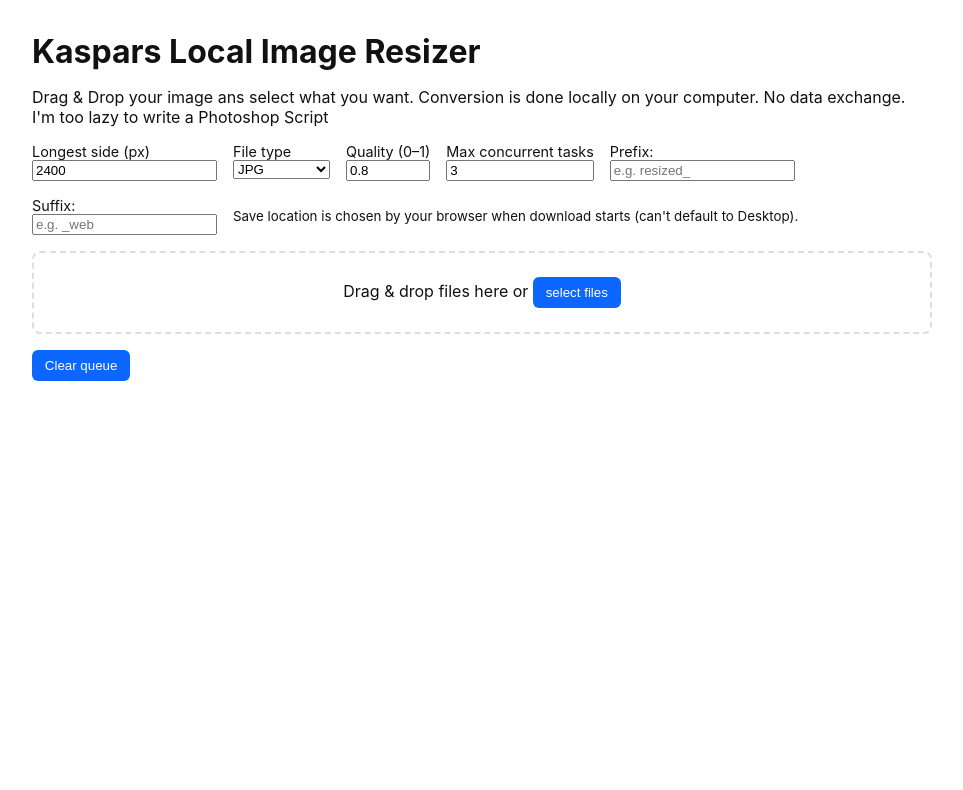
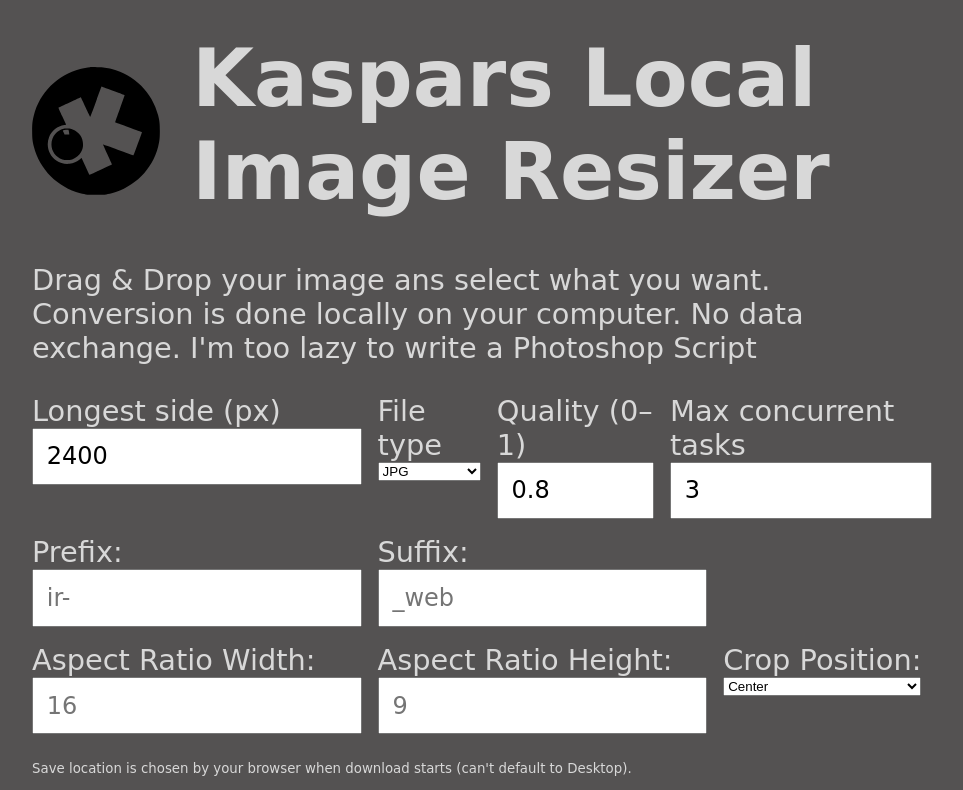
Before and after one commit to kaspar-allenbach/image-resizer, a website built with Vite: page index.html in a window 1280 px wide. Shown: the top 790 px of the page, without its empty margins (158-1121 px from the left). Built offline with nearby package versions, Linux system fonts and the light colour scheme; a web font is replaced by a local one.

Commit message:
add aspect ratio

```diff
--- a/index.html
+++ b/index.html
@@ -4,19 +4,32 @@
   <meta charset="utf-8" />
   <meta name="viewport" content="width=device-width,initial-scale=1" />
   <title>Kaspars Local Image Resizer</title>
+
+<link rel="preconnect" href="https://fonts.googleapis.com">
+<link rel="preconnect" href="https://fonts.gstatic.com" crossorigin>
+<link href="https://fonts.googleapis.com/css2?family=Space+Grotesk:wght@300..700&family=Tiny5&family=UnifrakturCook:wght@700&display=swap" rel="stylesheet">
+<link rel="icon" type="image/x-icon" href="/favicon.ico" />
+
   <link rel="stylesheet" href="src/styles.css" />
 </head>
 <body>
   <main class="container">
+    <div class="header">
+      <a href="https://atelier.kaspar-allenbach.ch">
+        <img src="kaspar-allenbach-logo.svg" alt="">
+      </a>
           <h1>Kaspars Local Image Resizer</h1>
+    </div>
               <p>Drag & Drop your image ans select what you want. Conversion is done locally on your computer. No data exchange. I'm too lazy to write a Photoshop Script</p>
 
     <section class="controls">
-      <label>Longest side (px)
+      <div class="controlGroup">
+        <label><span>Longest side (px)</span>
           <input id="size" type="number" min="1" value="2400" />
         </label>
 
-      <label>File type
+        <label>
+          <span>File type</span>
           <select id="filetype">
             <option value="image/jpeg">JPG</option>
             <option value="image/webp">WEBP</option>
@@ -25,22 +38,43 @@
           </select>
         </label>
 
-      <label>Quality (0–1)
+        <label><span>Quality (0–1)</span>
           <input id="quality" type="number" min="0" max="1" step="0.05" value="0.8" />
         </label>
 
-      <label>Max concurrent tasks
+        <label><span>Max concurrent tasks</span>
           <input id="concurrency" type="number" min="1" max="8" value="3" />
         </label>
-      <label>
-        Prefix:
-        <input type="text" id="prefix" placeholder="e.g. resized_" />
+      </div>
+      <div class="controlGroup">
+        <label><span>Prefix:</span>
+          <input type="text" id="prefix" placeholder="ir-" />
         </label>
         <label>
-        Suffix:
-        <input type="text" id="suffix" placeholder="e.g. _web" />
+          <span>Suffix:</span>
+          <input type="text" id="suffix" placeholder="_web" />
         </label>
-
+      </div>
+      <div class="controlGroup">
+        <label>
+          <span>Aspect Ratio Width:</span>
+          <input type="number" id="aspectRatioWidth" placeholder="16">
+        </label>
+        <label>
+          <span>Aspect Ratio Height:</span>
+          <input type="number" id="aspectRatioHeight" placeholder="9">
+        </label>
+        <label>
+          <span>Crop Position:</span>
+          <select id="cropPosition">
+            <option value="center">Center</option>
+            <option value="top-left">Top Left</option>
+            <option value="top-right">Top Right</option>
+            <option value="bottom-left">Bottom Left</option>
+            <option value="bottom-right">Bottom Right</option>
+          </select>
+        </label>
+      </div>
       <div class="note">
         <small>Save location is chosen by your browser when download starts (can't default to Desktop).</small>
       </div>
--- a/src/main.js
+++ b/src/main.js
@@ -3,7 +3,20 @@ import { processQueue, addFilesToQueue } from './processor.js';
 
 initUI({
   onFiles: async (files, options) => {
-    addFilesToQueue([...files], options);
+    // Read additional crop fields from the DOM (leave blank = no crop)
+    const arw = parseInt(document.getElementById('aspectRatioWidth')?.value, 10);
+    const arh = parseInt(document.getElementById('aspectRatioHeight')?.value, 10);
+    const cropPosition = document.getElementById('cropPosition')?.value || 'center';
+
+    const enhancedOptions = {
+      ...options,
+      aspectRatio: (Number.isFinite(arw) && arw > 0 && Number.isFinite(arh) && arh > 0)
+        ? { w: arw, h: arh }
+        : null,
+      cropPosition
+    };
+
+    addFilesToQueue([...files], enhancedOptions);
     processQueue();
   }
 });
--- a/src/processor.js
+++ b/src/processor.js
@@ -39,6 +39,46 @@ function updateStatus() {
     const p = queue.filter(i => i.status === 'processing').length;
     s.textContent = `Queued: ${q} • Processing: ${p}`
 }
+function cropCanvasToAspectRatio(c, aspect, position = 'center') {
+  if (!aspect || !aspect.w || !aspect.h) return c;
+
+  const targetRatio = aspect.w / aspect.h;
+  const currentRatio = c.width / c.height;
+
+  // If already effectively equal, skip
+  if (Math.abs(currentRatio - targetRatio) < 1e-6) return c;
+
+  let sx = 0, sy = 0, sw = c.width, sh = c.height;
+
+  if (currentRatio > targetRatio) {
+    // Image too wide → crop width
+    sw = Math.round(c.height * targetRatio);
+    if (position.includes('left')) {
+      sx = 0;
+    } else if (position.includes('right')) {
+      sx = c.width - sw;
+    } else {
+      sx = Math.round((c.width - sw) / 2);
+    }
+  } else {
+    // Image too tall → crop height
+    sh = Math.round(c.width / targetRatio);
+    if (position.includes('top')) {
+      sy = 0;
+    } else if (position.includes('bottom')) {
+      sy = c.height - sh;
+    } else {
+      sy = Math.round((c.height - sh) / 2);
+    }
+  }
+
+  const out = document.createElement('canvas');
+  out.width = sw;
+  out.height = sh;
+  const ctx = out.getContext('2d');
+  ctx.drawImage(c, sx, sy, sw, sh, 0, 0, sw, sh);
+  return out;
+}
 
 function renderQueueItem(item) {
     const div = document.createElement('div');
@@ -63,8 +103,9 @@ async function canvasFromFile(file) {
     const name = file.name.toLowerCase();
 
     if (name.endsWith('.psd')) {
-        return await psdToCanvas(file);
+        return await psdToCanvas(file, options.aspectRatio, options.cropPosition);
     }
+
 
     if (name.endsWith('.tif') || name.endsWith('.tiff')) {
         const buf = await file.arrayBuffer();
@@ -131,30 +172,39 @@ async function processItem(it) {
   const pb = it._progressBar;
   try {
     pb.style.width = '20%';
-        const src = await canvasFromFile(it.file);
+    let src = await canvasFromFile(it.file);
+
+    // 🔹 Apply aspect ratio crop first (if provided)
+    if (it.options.aspectRatio) {
+      src = cropCanvasToAspectRatio(src, it.options.aspectRatio, it.options.cropPosition);
+    }
+
     pb.style.width = '50%';
     const resized = scaleCanvas(src, it.options.size);
+
     pb.style.width = '80%';
     const blob = await exportCanvasToBlob(resized, it.options.type, it.options.quality);
 
-        // NEW: build filename with prefix/suffix
+    // Filename with prefix/suffix
     const baseName = it.file.name.replace(/\.[^.]+$/, '');
     const ext = it.options.type.split('/')[1] || 'png';
-        const finalName = (it.options.prefix||'') + baseName + (it.options.suffix||'') + '.' + ext;
+    const finalName = (it.options.prefix || '') + baseName + (it.options.suffix || '') + '.' + ext;
 
     saveAs(blob, finalName);
 
     pb.style.width = '100%';
     it.status = 'done';
-        setTimeout(() => it._el.remove(), 1500)
+    setTimeout(() => it._el.remove(), 1500);
   } catch (e) {
     console.error(e);
     it.status = 'error';
-        it._el.querySelector('.meta').innerHTML += '<div style="color:red">Error</div>'
+    it._el.querySelector('.meta').innerHTML += '<div style="color:red">Error</div>';
   } finally {
-        updateStatus()
+    updateStatus();
   }
 }
+
+
 export async function processQueue() {
     const c = window.__IMG_CONVERTER.getOptions().concurrency || 3;
     if (running >= c) return;
--- a/src/styles.css
+++ b/src/styles.css
@@ -1,18 +1,137 @@
-:root{--bg:#fff;--muted:#666;--accent:#0b67ff;--border:#ddd;}
-body{font-family:Inter,system-ui,sans-serif;background:var(--bg);color:#111;margin:0;padding:2rem;}
-.container{max-width:900px;margin:0 auto;}
-h1{margin:0 0 1rem 0}
-.controls{display:flex;gap:1rem;flex-wrap:wrap;margin-bottom:1rem}
-.controls label{display:flex;flex-direction:column;font-size:0.9rem}
-.dropzone{border:2px dashed var(--border);padding:1.5rem;text-align:center;border-radius:8px;cursor:pointer}
-.dropzone.dragover{background:#f2f9ff;border-color:var(--accent)}
-.queue{margin-top:1rem}
-.item{border:1px solid var(--border);padding:0.5rem;border-radius:6px;margin-bottom:0.5rem;display:flex;justify-content:space-between;align-items:center}
-.item .meta{font-size:0.9rem;color:var(--muted)}
-.item .actions{display:flex;gap:0.5rem}
-.progress{width:160px;height:10px;background:#eee;border-radius:6px;overflow:hidden}
-.progress > i{display:block;height:100%;width:0;background:linear-gradient(90deg,var(--accent),#00c2a8)}
-.footer{margin-top:1rem;display:flex;justify-content:space-between;align-items:center}
-button{background:var(--accent);border:none;color:#fff;padding:0.5rem 0.8rem;border-radius:6px;cursor:pointer}
-button.secondary{background:#eee;color:#111}
-.note{margin-top:0.5rem}
+:root {
+	--bg: #545252;
+	--muted: #666;
+	--accent: #0b67ff;
+	--border: #ddd;
+    --font-family: "Tiny5", cursive;
+    --font-weight: 700;
+}
+
+body {
+	font-family: var(--font-family);
+	background: var(--bg);
+	color: #d8d8d8;
+	margin: 0;
+	padding: 2rem;
+}
+.header {
+    display: flex;
+    align-items: center;
+    gap: 2rem;
+    margin-bottom: 1rem;
+    justify-content: center;
+}
+.header img {
+    width: 8rem;
+}
+.container {
+	max-width: 900px;
+	margin: 0 auto;
+}
+
+h1 {
+	margin: 0 0 1rem 0;
+    font-size: 5rem;
+}
+p, label span, button {
+    font-size: 1.8rem;
+}
+button {
+    font-family: var(--font-family);
+}
+.controls {
+	display: flex;
+	gap: 1rem;
+	flex-wrap: wrap;
+	margin-bottom: 1rem
+}
+.controlGroup {
+    display: flex;
+    gap: 1rem;
+}
+.controls label {
+	display: flex;
+	flex-direction: column;
+	font-size: 0.9rem
+}
+input {
+    padding: 0.8rem;
+    font-family: var(--font-family);
+    font-size: 1.5rem;
+}
+.dropzone {
+	border: 2px dashed var(--border);
+	padding: 1.5rem;
+	text-align: center;
+	border-radius: 8px;
+	cursor: pointer
+}
+
+.dropzone.dragover {
+	background: #f2f9ff;
+	border-color: var(--accent)
+}
+
+.queue {
+	margin-top: 1rem
+}
+
+.item {
+	border: 1px solid var(--border);
+	padding: 0.5rem;
+	border-radius: 6px;
+	margin-bottom: 0.5rem;
+	display: flex;
+	justify-content: space-between;
+	align-items: center
+}
+
+.item .meta {
+	font-size: 0.9rem;
+	color: var(--muted)
+}
+
+.item .actions {
+	display: flex;
+	gap: 0.5rem
+}
+
+.progress {
+	width: 160px;
+	height: 10px;
+	background: #eee;
+	border-radius: 6px;
+	overflow: hidden
+}
+
+.progress>i {
+	display: block;
+	height: 100%;
+	width: 0;
+	background: linear-gradient(90deg, var(--accent), #00c2a8)
+}
+
+.footer {
+	margin-top: 1rem;
+	display: flex;
+	justify-content: space-between;
+	align-items: center
+}
+
+button {
+	background: var(--accent);
+	border: none;
+	color: #fff;
+	padding: 0.5rem 0.8rem;
+	border-radius: 6px;
+	cursor: pointer
+}
+
+button.secondary {
+	background: #eee;
+	color: #111
+}
+
+.note {
+	margin-top: 0.5rem
+}
```
Also changed, not shown: public/android-chrome-192x192.png (added), public/android-chrome-512x512.png (added), public/apple-touch-icon.png (added), public/favicon-16x16.png (added), public/favicon-32x32.png (added), public/favicon.ico (added), public/kaspar-allenbach-logo.svg (added), 2 other files. Lines whose indentation alone changed are shown as unchanged.
